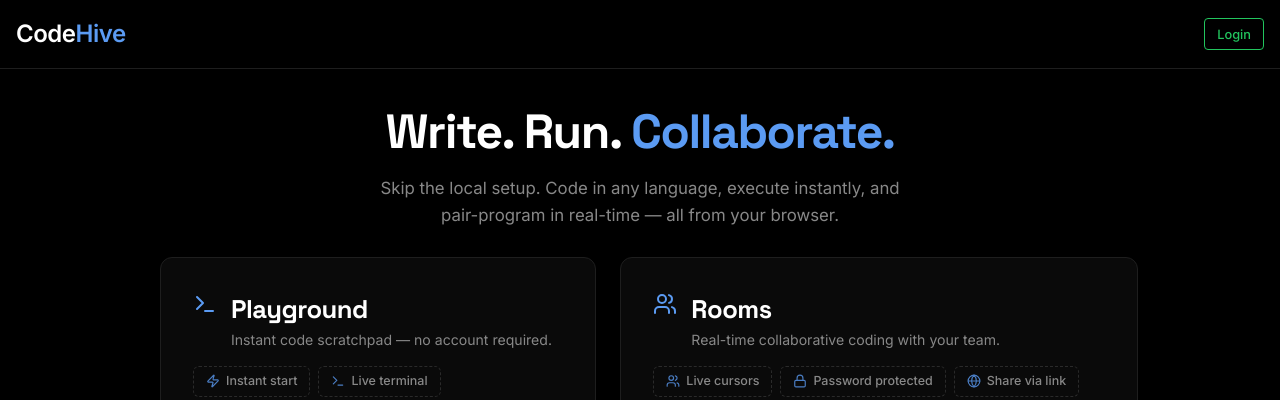
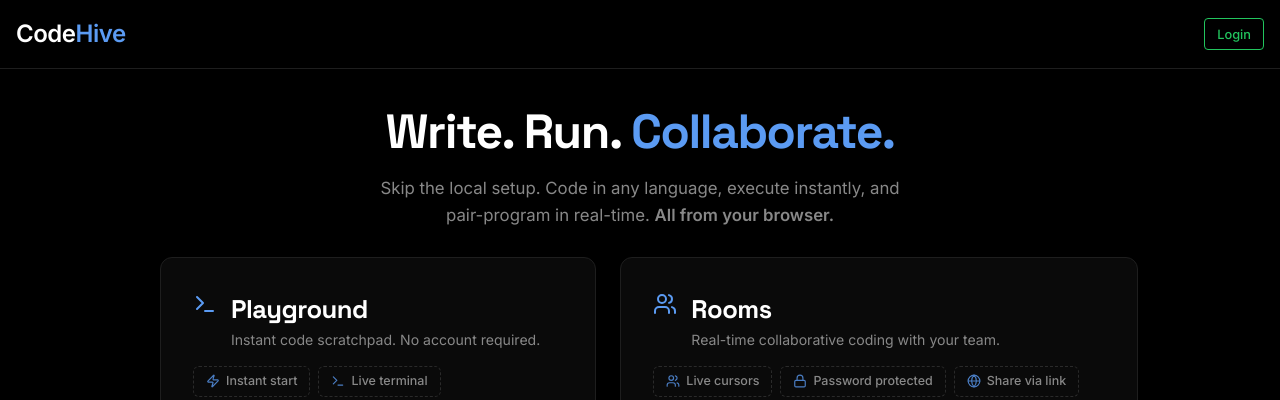
Before and after one commit to jayyprajapati/CodeHive, a React (Vite) app in the folder frontend/: page / in a window 1280 px wide. Shown: the top 400 px of the page. Built offline with nearby package versions, Linux system fonts and the light colour scheme; no server answers.

Commit message:
Chore: text change

```diff
--- a/frontend/src/pages/HomePage.jsx
+++ b/frontend/src/pages/HomePage.jsx
@@ -6,7 +6,8 @@ import { signInWithPopup } from 'firebase/auth';
 import { auth, googleProvider } from '../firebase';
 import {
     Terminal, Code2, Play, Users, Zap, Cloud, Lock, Globe,
-    Braces, Hash, Coffee, ArrowRight, Box, Layers, FileCode
+    Braces, Hash, Coffee, ArrowRight, Box, Layers, FileCode,
+    Italic
 } from 'lucide-react';
 
 function generateId(length = 8) {
@@ -122,7 +123,7 @@ export default function HomePage() {
                 </h1>
                 <p className="home-hero-subtitle">
                     Skip the local setup. Code in any language, execute instantly, and
-                    pair-program in real-time — all from your browser.
+                    pair-program in real-time. <strong>All from your browser.</strong>
                 </p>
             </div>
 
@@ -135,7 +136,7 @@ export default function HomePage() {
                         <div>
                             <h2 className="home-section-title">Playground</h2>
                             <p className="home-section-subtitle">
-                                Instant code scratchpad — no account required.
+                                Instant code scratchpad. No account required.
                             </p>
                         </div>
                     </div>
```
